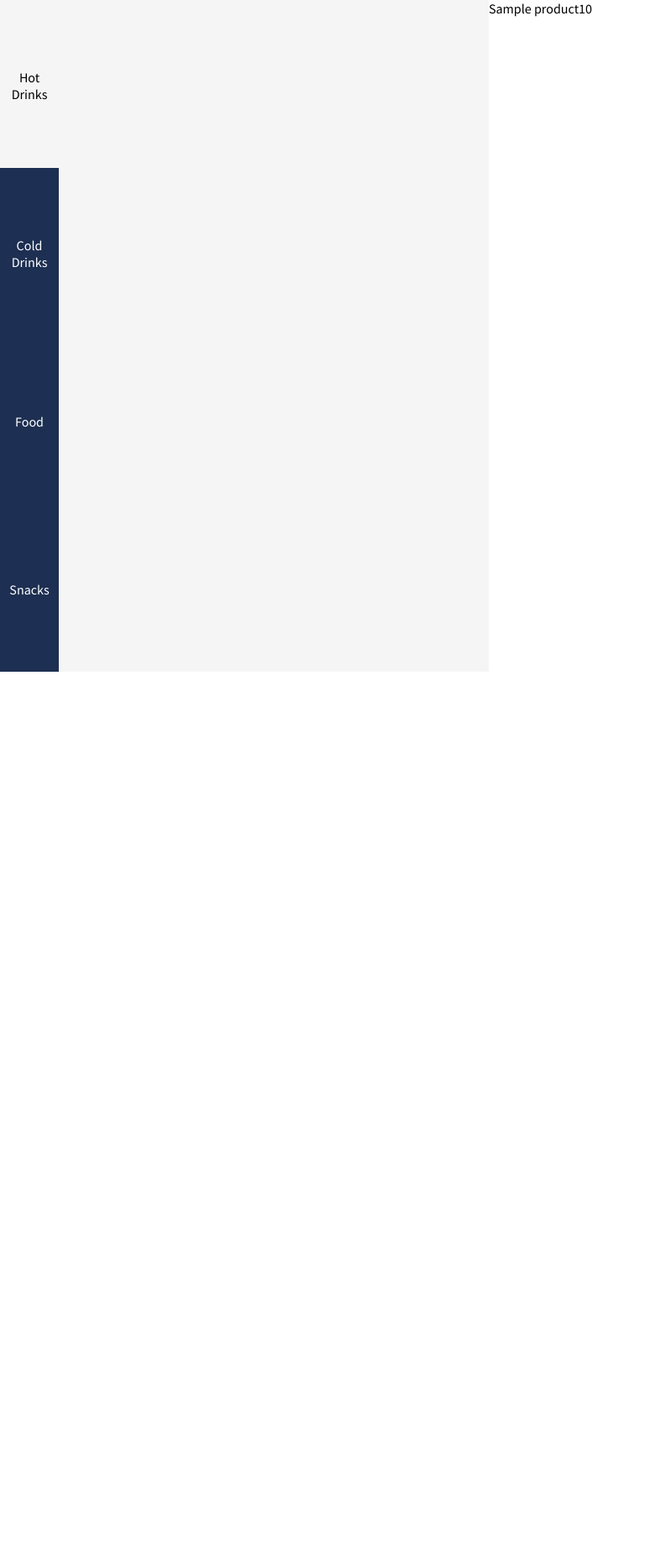
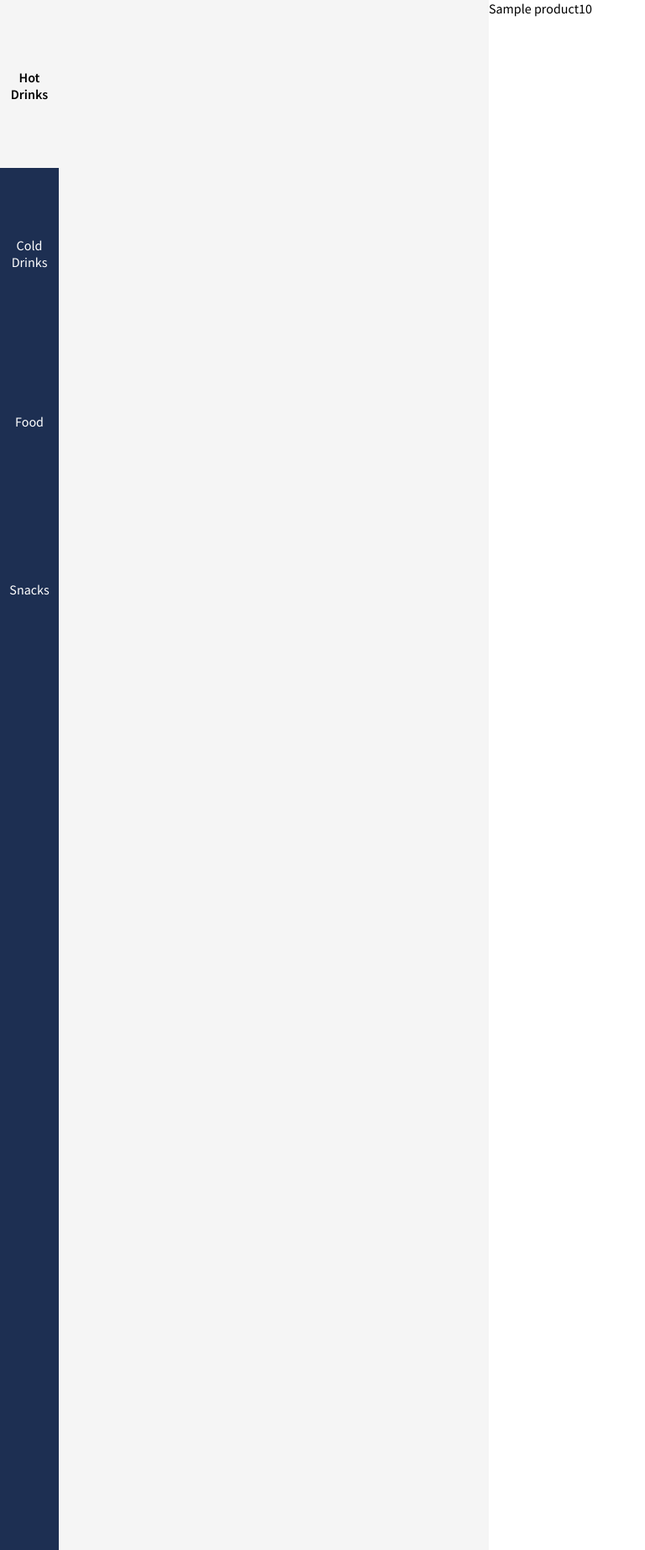
Before and after one commit to sambrock/CoffeePal, a PHP site: page /order.php in a window 1280 px wide. Shown: the part 74-1920 px from the top of the page at 84% size, without its empty margins (0-768 px from the left). Before the commit the page ends 874 px from the top, so only its background shows below. Run offline with PHP 8.4, Linux system fonts and the light colour scheme; tables that the repository leaves empty or names only in its code hold one stand-in row (values such as "Sample post").

Commit message:
Added styles to item browser.

```diff
--- a/js.js
+++ b/js.js
@@ -1,5 +1,39 @@
-$('.item-btn').height($('.item-btn').width());
-$('.item-btn-containergrid').height($('.item-btn-containergrid').width());
+$(".item-btn").click(function(){
+    $(".item-btn").removeClass("active");
+    $(this).addClass("active");
+})
+
+$(".sort-btn").click(function(){
+    $btnID = $(this).attr("id");
+    if($btnID==="hot-drinks-btn"){
+        $("#hot-drinks").show();
+        $("#cold-drinks").hide();
+        $("#food").hide();
+        $("#snacks").hide();
+    }else if($btnID==="cold-drinks-btn"){
+        $("#hot-drinks").hide();
+        $("#cold-drinks").show();
+        $("#food").hide();
+        $("#snacks").hide();
+    }else if($btnID==="food-btn"){
+        $("#hot-drinks").hide();
+        $("#cold-drinks").hide();
+        $("#food").show();
+        $("#snacks").hide();
+    }else if($btnID==="snacks-btn"){
+        $("#hot-drinks").hide();
+        $("#cold-drinks").hide();
+        $("#food").hide();
+        $("#snacks").show();
+    }
+
+    $(".sort-btn").removeClass("active");
+    $(this).addClass("active");
+    console.log($btnID);
+})
+
+//$('.item-btn').height($('.item-btn').width());
+$(".item-btns-container").css("grid-auto-rows", $('.item-btn').width());
 
 $(".cat-btn").click(function(){
     $category = $(this).val();
--- a/order.php
+++ b/order.php
@@ -5,7 +5,6 @@
 ?>
 
 <!DOCTYPE html>
-
 <html lang="en">
     <head>
         <meta charset="utf-8">
@@ -20,30 +19,57 @@
         <main>
             <div class="container">
                 <div class="sort-btn-container">
-                    <div class="sort-btn active"><span>Hot Drinks</span></div>
-                    <div class="sort-btn"><span>Cold Drinks</span></div>
-                    <div class="sort-btn"><span>Food</span></div>
-                    <div class="sort-btn"><span>Snacks</span></div>
+                    <div class="sort-btn active" id="hot-drinks-btn"><span>Hot Drinks</span></div>
+                    <div class="sort-btn" id="cold-drinks-btn"><span>Cold Drinks</span></div>
+                    <div class="sort-btn" id="food-btn"><span>Food</span></div>
+                    <div class="sort-btn" id="snacks-btn"><span>Snacks</span></div>
                 </div>
-                <div class="item-btn-container" id="hot_drinks">
-                    <div class="item-btn-containergrid">
-
+                <div class="products" id="hot_drinks">
+                    <div class="item-btns-container" id="hot-drinks">
                         <?php
                         foreach($hot_drinks as $item){
-                            echo "<div class='item-btn'";
-                            echo "<span class='item_name'>{$item["item_name"]}</span><span class='item_price'>{$item["item_price"]}</span><span class='item_id' data-id='{$item["item_id"]}'></span><span class='item_id' data-type='{$item["item_type"]}'></span>";
+                            echo "<div class='item-btn'>";
+                            echo "<span class='item-name'>{$item["item_name"]}</span><span class='item-price'>£{$item["item_price"]}</span><span class='item-id' data-id='{$item["item_id"]}'></span><span class='item-type' data-type='{$item["item_type"]}'></span>";
+                            echo "</div>";
+                        }
+                        ?>
+                    </div>
+                    <div class="item-btns-container" id="cold-drinks">
+                        <?php
+                        foreach($cold_drinks as $item){
+                            echo "<div class='item-btn'>";
+                            echo "<span class='item-name'>{$item["item_name"]}</span><span class='item-price'>£{$item["item_price"]}</span><span class='item-id' data-id='{$item["item_id"]}'></span><span class='item-type' data-type='{$item["item_type"]}'></span>";
+                            echo "</div>";
+                        }
+                        ?>
+                    </div>
+                    <div class="item-btns-container" id="food">
+                        <?php
+                        foreach($food as $item){
+                            echo "<div class='item-btn'>";
+                            echo "<span class='item-name'>{$item["item_name"]}</span><span class='item-price'>£{$item["item_price"]}</span><span class='item-id' data-id='{$item["item_id"]}'></span><span class='item-type' data-type='{$item["item_type"]}'></span>";
+                            echo "</div>";
+                        }
+                        ?>
+                    </div>
+                    <div class="item-btns-container" id="snacks">
+                        <?php
+                        foreach($snacks as $item){
+                            echo "<div class='item-btn'>";
+                            echo "<span class='item-name'>{$item["item_name"]}</span><span class='item-price'>£{$item["item_price"]}</span><span class='item-id' data-id='{$item["item_id"]}'></span><span class='item-type' data-type='{$item["item_type"]}'></span>";
                             echo "</div>";
                         }
                         ?>
                     </div>
                 </div>
-                <section class="current_order">
+
+                <div class="current_order">
                     <?php
                     foreach($current_order as $item){
                         echo "<span>{$item["item_name"]}</span><span>{$item["item_price"]}</span>";
                     }
                     ?>
-                </section>
+                </div>
             </div>
         </main>
         <script src="js.js"></script>
--- a/style/style.css
+++ b/style/style.css
@@ -1,4 +1,4 @@
-@import url('https://fonts.googleapis.com/css?family=Source+Sans+Pro');
+@import url('https://fonts.googleapis.com/css?family=Source+Sans+Pro:400,600,700');
 /* global */
 body{
     font-family: 'Source Sans Pro', sans-serif;
@@ -21,6 +21,7 @@
     width: auto;
     height: 200px;
     line-height: 200px;
+    cursor: pointer;
 }
 .sort-btn span{
     width: 50px;
@@ -31,23 +32,51 @@
 .sort-btn.active{
     background: #F5F5F5;
     color: #000;
+    font-weight: 600;
+    pointer-events: none;
 }
-.item-btn-container{
+.sort-btn:hover{
+    background: #101e2c;
+}
+.products{
     grid-column: 2;
     background: #F5F5F5;
 }
-.item-btn-containergrid{
+.item-btns-container{
     display: grid;
     width: 100%;
     grid-template-columns: repeat(4, 1fr);
-    grid-auto-rows: 1fr;
-    grid-gap: 10px;
+    grid-gap: 20px;
+    padding: 20px;
+    box-sizing: border-box;
+    height: 92vh;
 }
 .item-btn{
-/*    width: 22%;*/
-    border: 1px red solid;
-/*    display: inline-block;*/
-/*    margin: 10px;*/
+    border-radius: 10px;
+    box-sizing: border-box;
+    position: relative;
+    background: #e5e5e5;
+    cursor: pointer;
+}
+.item-btn:hover{
+    background: #c4c4c4;
+}
+.item-btn.active{
+    background: #3da1de;
+    color: #fff;
+}
+.item-name{
+    display: block;
+    font-weight: 600;
+    font-size: 20px;
+    margin: 10px 10px 0 10px;
+}
+.item-price{
+    position: absolute;
+    display: block;
+    bottom: 0;
+    right: 0;
+    margin: 0 10px 10px 0;
 }
 .current_order{
     grid-column: 3;
```
Also changed, not shown: new-order.php (deleted, +0 -12 lines).
